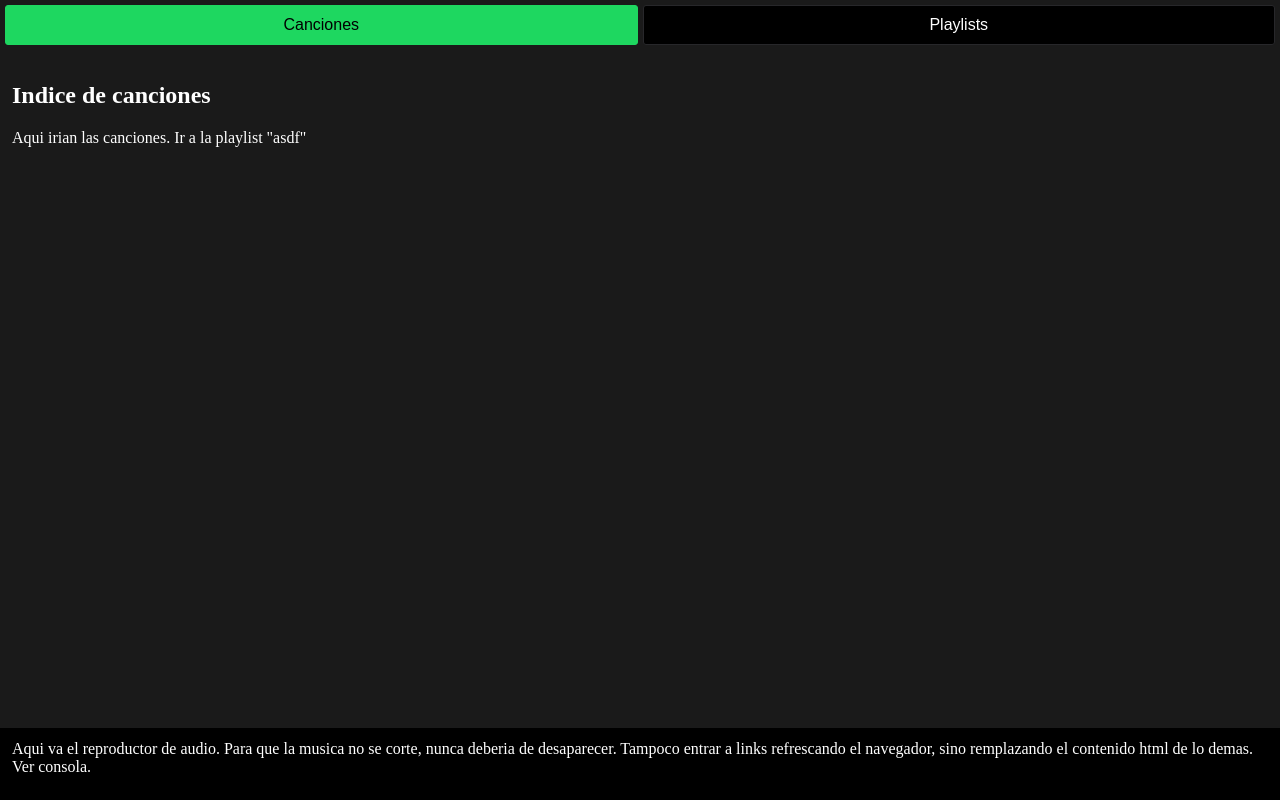
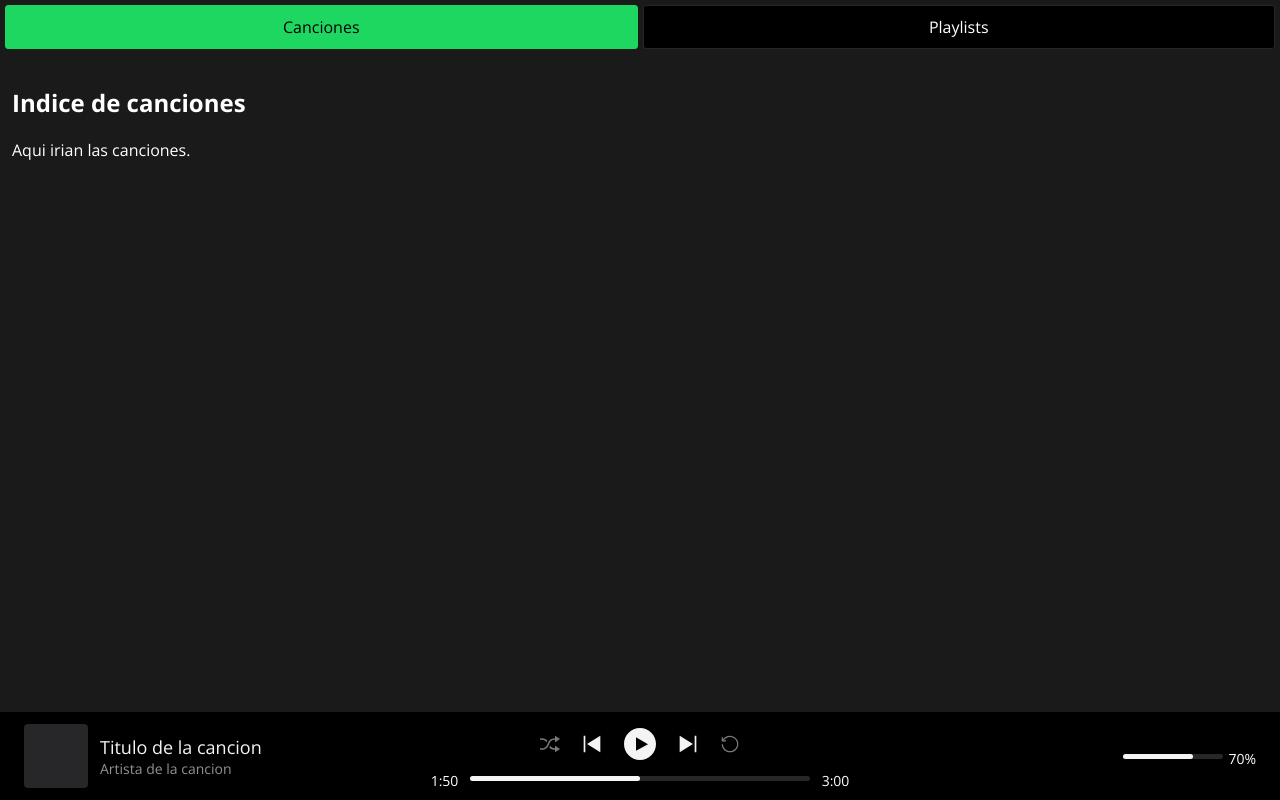
Before and after one commit to keelus/musify, a Django app: page / in a window 1280 px wide. Run offline with Django 5.2, Linux system fonts and the light colour scheme.

Commit message:
Hecho el layout y diseño del reproductor de audio inferior.

```diff
--- a/static/css/index.css
+++ b/static/css/index.css
@@ -1,3 +1,12 @@
+@font-face {
+	font-family: "OpenSans";
+	src: url("/static/tipografias/open-sans/OpenSans-Variable.ttf");
+}
+
+* {
+	font-family: "OpenSans";
+}
+
 html,
 body {
 	background: #1a1a1a;
@@ -14,14 +23,6 @@ main {
 	flex: 1;
 	padding: 12px;
 	box-sizing: border-box;
-}
-
-.reproductor {
-	background: #000;
-	width: 100%;
-	height: 72px;
-	box-sizing: border-box;
-	padding: 12px;
 }
 
 .navegador {
--- /dev/null
+++ b/static/css/reproductor.css
@@ -0,0 +1,145 @@
+.reproductor {
+	background: #000;
+	width: 100%;
+	box-sizing: border-box;
+	padding: 12px;
+
+	display: grid;
+	grid-template-columns: repeat(3, minmax(0, 1fr));
+}
+
+.reproductor>.parte-informacion,
+.reproductor>.parte-controles,
+.reproductor>.parte-volumen {
+	display: flex;
+	justify-content: center;
+	align-items: center;
+
+	padding: 0.75rem;
+	height: 4rem;
+	box-sizing: border-box;
+}
+
+/* Parte informacion */
+.reproductor>.parte-informacion {
+	flex-direction: row;
+	justify-content: left;
+	align-items: center;
+	gap: 12px;
+}
+
+.reproductor>.parte-informacion>.caratula-cancion {
+	width: 4rem;
+	height: 4rem;
+	background: #27272a;
+	border-radius: 4px;
+}
+
+.reproductor>.parte-informacion>div {
+	display: flex;
+	flex-direction: column;
+	color: #f4f4f5;
+}
+
+.reproductor>.parte-informacion>div>.titulo-cancion {
+	font-size: 18px;
+}
+
+.reproductor>.parte-informacion>div>.artista-cancion {
+	font-size: 14px;
+	opacity: .6;
+}
+
+/* Parte controles */
+.reproductor>.parte-controles {
+	justify-content: space-around;
+	flex-direction: column;
+	cursor: default;
+	padding: 0;
+}
+
+
+.reproductor>.parte-controles>.botones {
+	display: flex;
+	align-items: center;
+	gap: 10px;
+}
+
+.reproductor>.parte-controles>.botones>button {
+	background: none;
+	border: none;
+	outline: none;
+	color: #f4f4f5;
+	transition: all linear .1s;
+}
+
+.reproductor>.parte-controles>.botones>button:disabled {
+	opacity: .5;
+}
+
+.reproductor>.parte-controles>.botones>button:not(:disabled):hover {
+	cursor: pointer;
+	opacity: .8;
+}
+
+.reproductor>.parte-controles>.botones>button>svg {
+	fill: #f4f4f5;
+	width: 20px;
+	height: 20px;
+}
+
+.reproductor>.parte-controles>.botones>button:nth-child(3)>svg {
+	fill: #f4f4f5;
+	width: 32px;
+	height: 32px;
+}
+
+.reproductor>.parte-controles>.progreso {
+	width: 100%;
+	display: flex;
+	align-items: center;
+	gap: 12px;
+}
+
+.reproductor>.parte-controles>.progreso>.tiempo {
+	font-size: 14px;
+	height: 14px;
+}
+
+/* Parte volumen */
+.reproductor>.parte-volumen {
+	justify-content: right;
+	gap: 5px;
+	flex-direction: row;
+}
+
+.reproductor>.parte-volumen>.volumen-porcentaje {
+	font-size: 14px;
+	height: 14px;
+}
+
+.reproductor>.parte-volumen>.barra {
+	max-width: 100px;
+}
+
+/* Barra de progreso/volumen */
+.barra {
+	height: 5px;
+	width: 100%;
+	background: #27272a;
+	position: relative;
+}
+
+.barra>.barra-progreso {
+	width: var(--progreso, 0%);
+	height: 100%;
+	position: absolute;
+	top: 0;
+	left: 0;
+	background: #f4f4f5;
+}
+
+.barra,
+.barra>.barra-progreso {
+	border-radius: 10px;
+}
--- a/static/js/reproductor.js
+++ b/static/js/reproductor.js
@@ -1 +1,5 @@
-console.log("Reproductor iniciado [una vez solamente].")
+$(document).ready(() => {
+	// Codigo principal del reproductor
+	console.log("Reproductor iniciado [una vez solamente].")
+
+})
--- a/templates/canciones.html
+++ b/templates/canciones.html
@@ -1,6 +1,4 @@
 <section id="contenido">
 	<h1>Indice de canciones</h1>
 	Aqui irian las canciones.
-	<!-- temporal -->
-	<a id="playlistSaltoEnlace">Ir a la playlist "asdf"</a>
 </section>
--- a/templates/index.html
+++ b/templates/index.html
@@ -4,6 +4,7 @@
 <title>Musify</title>
 <meta name="viewport" content="width=device-width,initial-scale=1">
 <link rel="stylesheet" href="/static/css/index.css">
+<link rel="stylesheet" href="/static/css/reproductor.css">
 <script src="/static/js/externo/jquery-3.7.1.min.js"></script>
 
 <body>
--- a/templates/reproductor.html
+++ b/templates/reproductor.html
@@ -1,6 +1,57 @@
 <div class="reproductor">
-	Aqui va el reproductor de audio. Para que la musica no se corte, nunca deberia de desaparecer. Tampoco entrar a
-	links refrescando el navegador, sino remplazando el contenido html de lo demas.
-	Ver consola.
+	<div class="parte-informacion">
+		<div class="caratula-cancion"></div>
+		<div>
+			<span class="titulo-cancion">Titulo de la cancion</span>
+			<span class="artista-cancion">Artista de la cancion</span>
+		</div>
+	</div>
+	<div class="parte-controles">
+		<div class="botones">
+			<button disabled>
+				<svg xmlns="http://www.w3.org/2000/svg" width="24" height="24" viewBox="0 0 24 24">
+					<path
+						d="M2 7h-2v-2h2c3.49 0 5.48 1.221 6.822 2.854-.41.654-.754 1.312-1.055 1.939-1.087-1.643-2.633-2.793-5.767-2.793zm16 10c-3.084 0-4.604-1.147-5.679-2.786-.302.627-.647 1.284-1.06 1.937 1.327 1.629 3.291 2.849 6.739 2.849v3l6-4-6-4v3zm0-10v3l6-4-6-4v3c-5.834 0-7.436 3.482-8.85 6.556-1.343 2.921-2.504 5.444-7.15 5.444h-2v2h2c5.928 0 7.543-3.511 8.968-6.609 1.331-2.893 2.479-5.391 7.032-5.391z" />
+				</svg>
+			</button>
+			<button>
+				<svg xmlns="http://www.w3.org/2000/svg" width="24" height="24" viewBox="0 0 24 24">
+					<path d="M4 2v20h-2v-20h2zm18 0l-16 10 16 10v-20z" />
+				</svg>
+			</button>
+			<button>
+				<svg xmlns="http://www.w3.org/2000/svg" width="24" height="24" viewBox="0 0 24 24">
+					<path
+						d="M12 0c-6.627 0-12 5.373-12 12s5.373 12 12 12 12-5.373 12-12-5.373-12-12-12zm-3 17v-10l9 5.146-9 4.854z" />
+				</svg>
+			</button>
+			<button>
+				<svg xmlns="http://www.w3.org/2000/svg" width="24" height="24" viewBox="0 0 24 24">
+					<path d="M20 22v-20h2v20h-2zm-18 0l16-10-16-10v20z" />
+				</svg>
+			</button>
+			<button disabled>
+				<svg clip-rule="evenodd" fill-rule="evenodd" stroke-linejoin="round" stroke-miterlimit="2" width="24"
+					height="24" viewBox="0 0 24 24" xmlns="http://www.w3.org/2000/svg">
+					<path
+						d="m3.508 6.726c1.765-2.836 4.911-4.726 8.495-4.726 5.518 0 9.997 4.48 9.997 9.997 0 5.519-4.479 9.999-9.997 9.999-5.245 0-9.553-4.048-9.966-9.188-.024-.302.189-.811.749-.811.391 0 .715.3.747.69.351 4.369 4.012 7.809 8.47 7.809 4.69 0 8.497-3.808 8.497-8.499 0-4.689-3.807-8.497-8.497-8.497-3.037 0-5.704 1.597-7.206 3.995l1.991.005c.414 0 .75.336.75.75s-.336.75-.75.75h-4.033c-.414 0-.75-.336-.75-.75v-4.049c0-.414.336-.75.75-.75s.75.335.75.75z"
+						fill-rule="nonzero" />
+				</svg>
+			</button>
+		</div>
+		<div class="progreso">
+			<div class="tiempo tiempo-actual">1:50</div>
+			<div class="barra barra-tiempo">
+				<div class="barra-progreso" style="--progreso:50%;"></div>
+			</div>
+			<div class="tiempo tiempo-maximo">3:00</div>
+		</div>
+	</div>
+	<div class="parte-volumen">
+		<div class="barra barra-volumen">
+			<div class="barra-progreso" style="--progreso:70%"></div>
+		</div>
+		<span class="volumen-porcentaje">70%</span>
+	</div>
 </div>
 <script src="/static/js/reproductor.js"></script>
```
Also changed, not shown: static/tipografias/open-sans/OFL.txt (added, +93 -0 lines), static/tipografias/open-sans/OpenSans-Variable.ttf (added).
